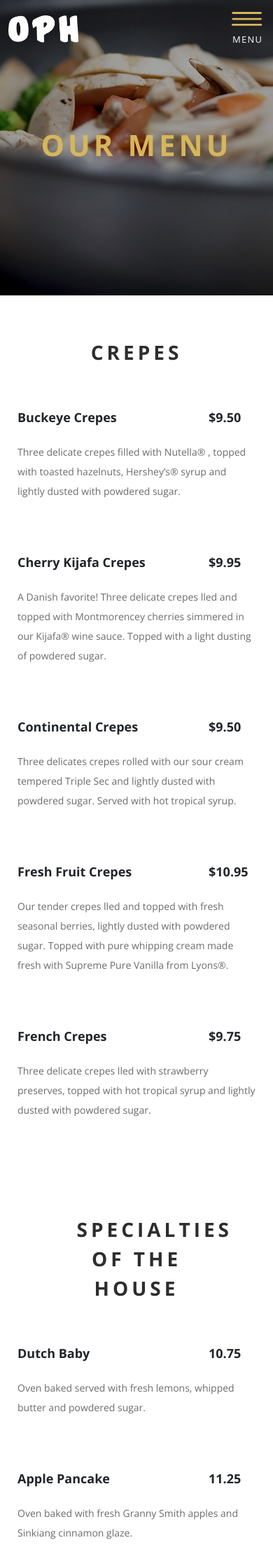
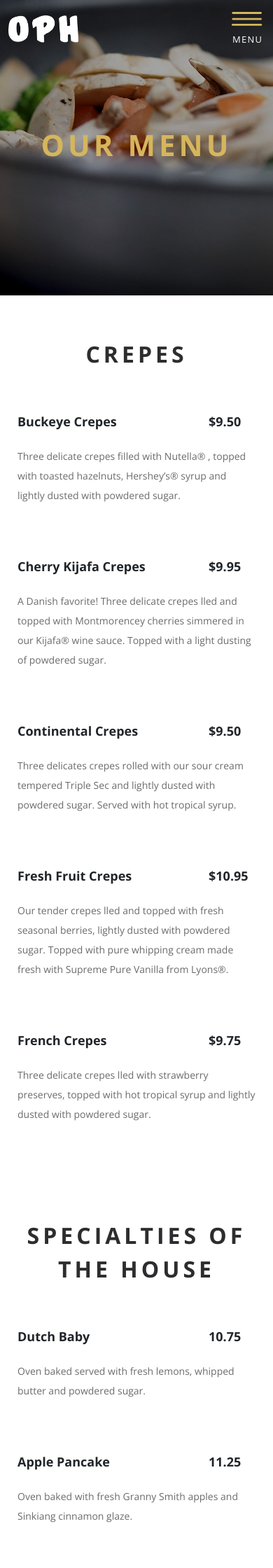
Before and after one commit to jamerine/oph_2, a Rails app: page /menus in a window 390 px wide. Shown: the top 2240 px of the page at 70% size. Run offline with Rails 7, Linux system fonts and the light colour scheme; style sheets or scripts are compiled from the project's sources; some libraries are stand-ins or nearby versions.

Commit message:
changes to menu

```diff
--- a/app/assets/stylesheets/menus.scss
+++ b/app/assets/stylesheets/menus.scss
@@ -52,7 +52,7 @@
     h2 {
       color: $primary_black;
       letter-spacing: 1px;
-      font-size: 28px;
+      font-size: 32px;
       letter-spacing: 1.5px;
       font-weight: 600;
     }
--- a/app/views/menus/_crepes.html.erb
+++ b/app/views/menus/_crepes.html.erb
@@ -7,12 +7,8 @@
   </div> -->
   <div class="container">
     <div class="row text-center">
-      <div class="col-3">
-      </div>
-      <div class="col-6 menu-line">
+      <div class="col-md-6 offset-md-3">
         <h2 class="h2-dark menu-section-title">CREPES</h2>
-      </div>
-      <div class="col-3">
       </div>
     </div>
   </div>
--- a/app/views/menus/_egg_specialties.html.erb
+++ b/app/views/menus/_egg_specialties.html.erb
@@ -7,14 +7,8 @@
   </div> -->
   <div class="container">
     <div class="row text-center">
-      <div class="col-3">
-
-      </div>
-      <div class="col-6">
+      <div class="col-md-6 offset-md-3">
         <h2 class="h2-dark menu-section-title">EGG SPECIALTIES</h2>
-      </div>
-      <div class="col-3">
-
       </div>
     </div>
   </div>
--- a/app/views/menus/_kids_menu.html.erb
+++ b/app/views/menus/_kids_menu.html.erb
@@ -7,14 +7,8 @@
   </div> -->
   <div class="container">
     <div class="row text-center">
-      <div class="col-3">
-
-      </div>
-      <div class="col-6">
+      <div class="col-md-6 offset-md-3">
         <h2 class="h2-dark menu-section-title">FOR THE KIDS</h2>
-      </div>
-      <div class="col-3">
-
       </div>
     </div>
   </div>
--- a/app/views/menus/_omelettes.html.erb
+++ b/app/views/menus/_omelettes.html.erb
@@ -7,14 +7,8 @@
   </div> -->
   <div class="container">
     <div class="row text-center">
-      <div class="col-3">
-
-      </div>
-      <div class="col-6">
+      <div class="col-md-6 offset-md-3">
         <h2 class="h2-dark menu-section-title">OUR FAMOUS OVEN-BAKED OMELETTES</h2>
-      </div>
-      <div class="col-3">
-
       </div>
     </div>
   </div>
--- a/app/views/menus/_pancakes.html.erb
+++ b/app/views/menus/_pancakes.html.erb
@@ -7,14 +7,8 @@
   </div> -->
   <div class="container">
     <div class="row text-center">
-      <div class="col-3">
-
-      </div>
-      <div class="col-6">
+      <div class="col-md-6 offset-md-3">
         <h2 class="h2-dark menu-section-title">PANCAKES AS YOU LIKE THEM</h2>
-      </div>
-      <div class="col-3">
-
       </div>
     </div>
   </div>
--- a/app/views/menus/_specials.html.erb
+++ b/app/views/menus/_specials.html.erb
@@ -7,14 +7,9 @@
   </div> -->
   <div class="container">
     <div class="row text-center">
-      <div class="col-3">
 
-      </div>
-      <div class="col-6">
+      <div class="col-md-6 offset-md-3">
         <h2 class="h2-dark menu-section-title">SPECIALTIES OF THE HOUSE</h2>
-      </div>
-      <div class="col-3">
-
       </div>
     </div>
   </div>
--- a/app/views/menus/_waffles.html.erb
+++ b/app/views/menus/_waffles.html.erb
@@ -7,14 +7,8 @@
   </div> -->
   <div class="container">
     <div class="row text-center">
-      <div class="col-3">
-
-      </div>
-      <div class="col-6">
+      <div class="col-md-6 offset-md-3">
         <h2 class="h2-dark menu-section-title">WAFFLES</h2>
-      </div>
-      <div class="col-3">
-
       </div>
     </div>
   </div>
```
